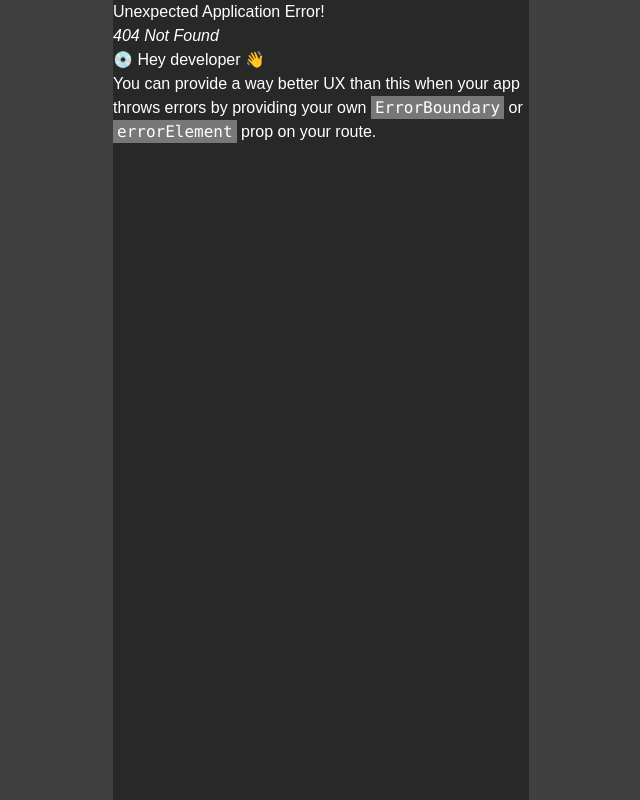
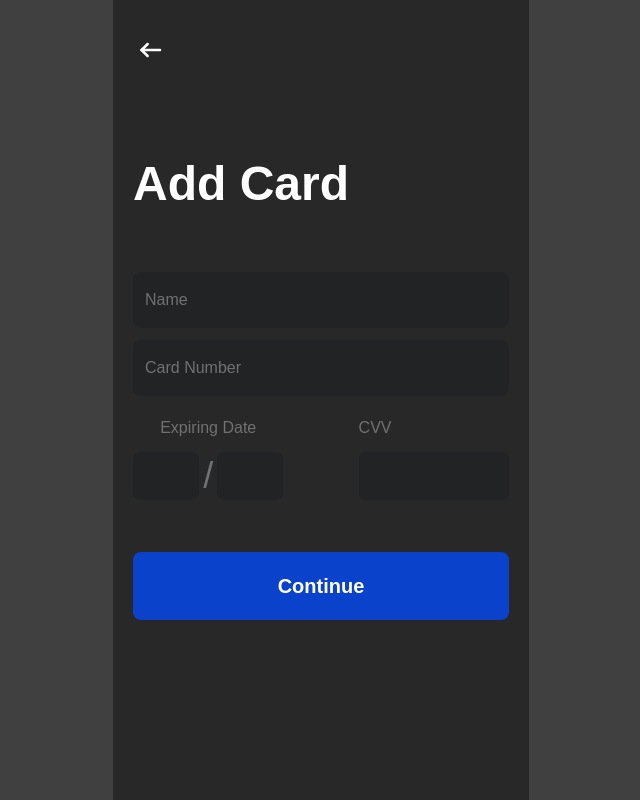
Before and after one commit to WilsonAdedamola/conversion-app, a React (Create React App) app: page /addcard in a window 1280 px wide. Before the commit this address had no page. Shown: the whole page, without its empty margins (319-959 px from the left). Built offline with nearby package versions, Linux system fonts and the light colour scheme.

Commit message:
added few news

```diff
--- a/src/components/Addcard.js
+++ b/src/components/Addcard.js
@@ -1,19 +1,21 @@
 import React from "react";
 import { useNavigate } from "react-router";
+import { Link } from "react-router-dom";
 
 const Addcard = () => {
   const navigate = useNavigate();
 
   return (
-    <section className="bg-[#282828]  top-0 right-0 left-0 flex flex-col items-center justify-start w-full px-5 pt-8 h-full">
+    <section className="bg-[#282828] absolute z-10 top-0 right-0 left-0 flex flex-col items-center justify-start w-full px-5 pt-8 h-full">
       <div className="flex items-center justify-between mb-7 w-full">
+        <Link to="transfer">
         <svg
           xmlns="http://www.w3.org/2000/svg"
           width="36"
           height="36"
           viewBox="0 0 36 36"
           fill="none"
-          onClick={() => navigate(-1)}
+          onClick={() => navigate("transfer")}
           className="w-fit"
         >
           <path
@@ -38,46 +40,46 @@ const Addcard = () => {
             strokeLinejoin="round"
           />
         </svg>
-        <p className="font-bold text-xl w-full text-center">Profile Settings</p>
+        </Link>
       </div>
-      <p className="font-bold text-5xl my-5">Add Card</p>
+      <p className="font-bold text-5xl my-16 self-start">Add Card</p>
       <input
         type="text"
         placeholder="Name"
-        className="placeholder:text-[#717171] bg-inherit outline-none w-full rounded-md bg-[#212325] py-3"
+        className="placeholder:text-[#717171] px-3 outline-none w-full rounded-lg bg-[#212325] py-4"
       />
       <input
         type="number"
         placeholder="Card Number"
-        className="placeholder:text-[#717171] bg-inherit outline-none w-full rounded-md bg-[#212325] my-3 py-3"
+        className="placeholder:text-[#717171] px-3 outline-none w-full rounded-lg bg-[#212325] my-3 py-4"
       />
-      <div className="flex items-center justify-between">
-        <div className="flex items-center flex-col">
-          <p>Expiring Date</p>
-          <div className="flex items-center gap-2">
+      <div className="flex items-center justify-between mt-2">
+        <div className="flex items-center flex-col w-[40%]">
+          <p className="text-[#717171]">Expiring Date</p>
+          <div className="flex items-center gap-1">
             <input
               type="number"
               placeholder=""
-            className="bg-inherit outline-none w-full rounded-md bg-[#212325] my-3 py-3"
+              className="px-3 outline-none w-full rounded-lg bg-[#212325] my-3 py-3"
             />
-          /
+            <p className="text-[#717171] text-4xl">/</p>
             <input
               type="number"
               placeholder=""
-            className="bg-inherit outline-none w-full rounded-md bg-[#212325] my-3 py-3"
+              className="px-3 outline-none w-full rounded-lg bg-[#212325] my-3 py-3"
             />
           </div>
         </div>
-        <div className="flex flex-col">
-          <p>CVV</p>
+        <div className="flex flex-col w-[40%]">
+          <p className="text-[#717171]">CVV</p>
           <input
             type="number"
             placeholder=""
-            className="bg-inherit outline-none w-full rounded-md bg-[#212325] my-3 py-3"
+            className="px-3 outline-none w-full rounded-md bg-[#212325] my-3 py-3"
           />
         </div>
       </div>
-      <button className="w-full bg-[#0A42CB] rounded-lg py-5 font-bold text-xl">
+      <button className="w-full bg-[#0A42CB] rounded-lg py-5 font-bold text-xl mt-10">
         Continue
       </button>
     </section>
--- a/src/pages/Convert.js
+++ b/src/pages/Convert.js
@@ -29,7 +29,6 @@ const Convert = () => {
       }
     );
     response = await response.json();
-    // console.log(response);
 
     // if response
     if (response.message === " Successful") {
@@ -66,10 +65,6 @@ const Convert = () => {
       setRecentConversion(true);
     }
   };
-
-//   const dateToday = '2/19/2022, 12:00:00 AM';
-// const date = new Date(dateToday).toLocaleDateString();
-// console.log(date);
 
   return (
     <section className="scroll flex flex-col items-center justify-start w-full px-5 pt-8 overflow-y-auto h-full">
--- a/src/pages/Home.js
+++ b/src/pages/Home.js
@@ -213,43 +213,44 @@ const Home = () => {
 
       {/* news */}
       <Link
-        to="news"
+        // to="news"
         className="text-[0.9rem] self-start my-4 cursor-pointer hover:font-semibold"
       >
         News
       </Link>
       <div className="flex items-center justify-between w-full bg-[#151718] rounded-xl gap-4 p-5 cursor-pointer">
         <div className="flex flex-col items-start justify-center max-w-[12rem]">
-          <p className="text-2xl font-bold">Title</p>
+          <p className="text-xs font-semibold mb-2">USD/JPY is steady below 147.45 resistance ahead of the US ADP report</p>
           <p className="text-xs">
-            Lorem Ipsum is simply dummy text of the printing and typesetting
-            industry. Lorem Ipsum has been the industry's standard dummy text
-            ever since the 1500s
+          The US Dollar keeps a mild bid tone on the Early European trading session, with the pair trading within a narrow range below the 147.45...
           </p>
         </div>
-        <div className="flex w-full h-32 bg-[#242829] rounded-lg"></div>
+        <div className="flex w-full h-32 bg-[#242829] rounded-lg">
+          <img src="https://editorial.fxstreet.com/images/Markets/Currencies/Majors/USDJPY/forex-us-and-japanese-currency-pair-with-calculator-4564032_XtraSmall.jpg" alt="" className="rounded-lg"/>
+        </div>
       </div>
       <div className="flex items-center justify-between w-full bg-[#151718] rounded-xl gap-4 p-5 my-3 cursor-pointer">
         <div className="flex flex-col items-start justify-center max-w-[12rem]">
-          <p className="text-2xl font-bold">Title</p>
+          <p className="text-xs font-semibold mb-2">Canada Interest Rate Decision Preview: BoC set for third consecutive pause</p>
           <p className="text-xs">
-            Lorem Ipsum is simply dummy text of the printing and typesetting
-            industry. Lorem Ipsum has been the industry's standard dummy text
-            ever since the 1500s
+          The Bank of Canada (BoC) is widely expected to leave its policy rate unchanged at 5% for the third consecutive time on Wednesday when it...
           </p>
         </div>
-        <div className="flex w-full h-32 bg-[#242829] rounded-lg"></div>
+        <div className="flex w-full h-32 bg-[#242829] rounded-lg">
+          <img src="https://editorial.fxstreet.com/images/Resources/Discover/Discover_28_1_XtraSmall.png" alt="" className="rounded-lg"/>
+        </div>
       </div>
       <div className="flex items-center justify-between w-full bg-[#151718] rounded-xl gap-4 p-5 cursor-pointer">
         <div className="flex flex-col items-start justify-center max-w-[12rem]">
-          <p className="text-2xl font-bold">Title</p>
+          <p className="text-xs font-semibold mb-2">India Gold price today: Gold corrects further, according to MCX data</p>
           <p className="text-xs">
-            Lorem Ipsum is simply dummy text of the printing and typesetting
-            industry. Lorem Ipsum has been the industry's standard dummy text
-            ever since the 1500s
+          Gold prices fell in India on Wednesday, according to data from India's Multi Commodity Exchange (MCX).
+          Gold price stood at 62,045...
           </p>
         </div>
-        <div className="flex w-full h-32 bg-[#242829] rounded-lg"></div>
+        <div className="flex w-full h-32 bg-[#242829] rounded-lg">
+          <img src="https://editorial.fxstreet.com/images/Markets/Commodities/Metals/Gold/stacks-of-gold-bars-19033163_XtraSmall.jpg" alt="" className="rounded-lg"/>
+        </div>
       </div>
     </section>
   );
--- a/src/pages/Transfer.js
+++ b/src/pages/Transfer.js
@@ -61,16 +61,16 @@ const Transfer = () => {
 
   // handle transfer
   const handleTransfer = async () => {
-    if (receiverId == "") {
+    if (receiverId === "") {
       toast.warn("Receiver id cannot be empty");
     } else {
-      if (amount == "") {
+      if (amount === "") {
         toast.warn("Enter amount to transfer");
       } else {
         if (amount < 10) {
           toast.warn("Amount cannot be less than 10");
         } else {
-          if (pin == "") {
+          if (pin === "") {
             toast.warn("Enter pin");
           } else {
             let response = await fetch(
@@ -135,11 +135,8 @@ const Transfer = () => {
           </button>
           <Link to="addcard">
             <button
-              onClick={() => {
-                // navigate("addcard")
-                // setRevealChannel(false);
-              }}
               className="w-full text-[#0A42CB] bg-white rounded-lg py-5 font-bold text-xl"
+              onClick={()=>navigate("addcard")}
             >
               Add Card
             </button>
```
Also changed, not shown: src/App.js (+10 -14 lines), src/components/Navbar.js (+0 -9 lines), src/pages/Profile.js (+0 -16 lines). Lines whose indentation alone changed are shown as unchanged.
